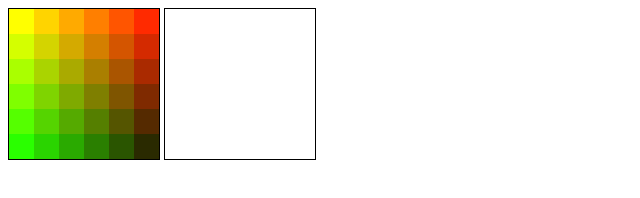
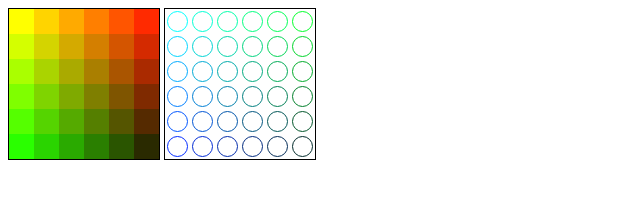
Before and after one commit to hby910830/canvas-webgl-learning, a plain HTML site: page Canvas/Colors/demo.html in a window 1280 px wide. Shown: the whole page, without its empty margins (0-640 px from the left). Drawn offline with Linux system fonts and the light colour scheme.

Commit message:
strokeStyle 示例

```diff
--- a/Canvas/Colors/demo.html
+++ b/Canvas/Colors/demo.html
@@ -32,15 +32,15 @@ color 可以是表示 CSS 颜色值的字符串，渐变对象或者图案对象
 	  }
 	}
 	//这次用到的是 strokeStyle 属性，画的不是方格，而是用 arc 方法来画圆。
-	// const contextStrokeStyle = document.getElementById('strokeStyle').getContext('2d');
-	// for (let i = 0; i < 6; i++) {
-	//   for (let j = 0; j < 6; j++) {
-	// 	contextStrokeStyle.strokeStyle = `rgb(0,${Math.floor(255 - 42.5 * i)},${Math.floor(255 - 42.5 * j)}`;
-	// 	contextStrokeStyle.beginPath();
-	// 	contextStrokeStyle.arc(12.5 + j * 25, 12.5 + i * 25, 10, 0, Math.PI * 2, true);
-	// 	contextStrokeStyle.stroke();
-	//   }
-	// }
+	const contextStrokeStyle = document.getElementById('strokeStyle').getContext('2d');
+	for (let i = 0; i < 6; i++) {
+	  for (let j = 0; j < 6; j++) {
+		contextStrokeStyle.strokeStyle = `rgb(0,${Math.floor(255 - 42.5 * i)},${Math.floor(255 - 42.5 * j)}`;
+		contextStrokeStyle.beginPath();
+		contextStrokeStyle.arc(12.5 + j * 25, 12.5 + i * 25, 10, 0, Math.PI * 2, true);
+		contextStrokeStyle.stroke();
+	  }
+	}
   }
 </script>
 </body>
```
